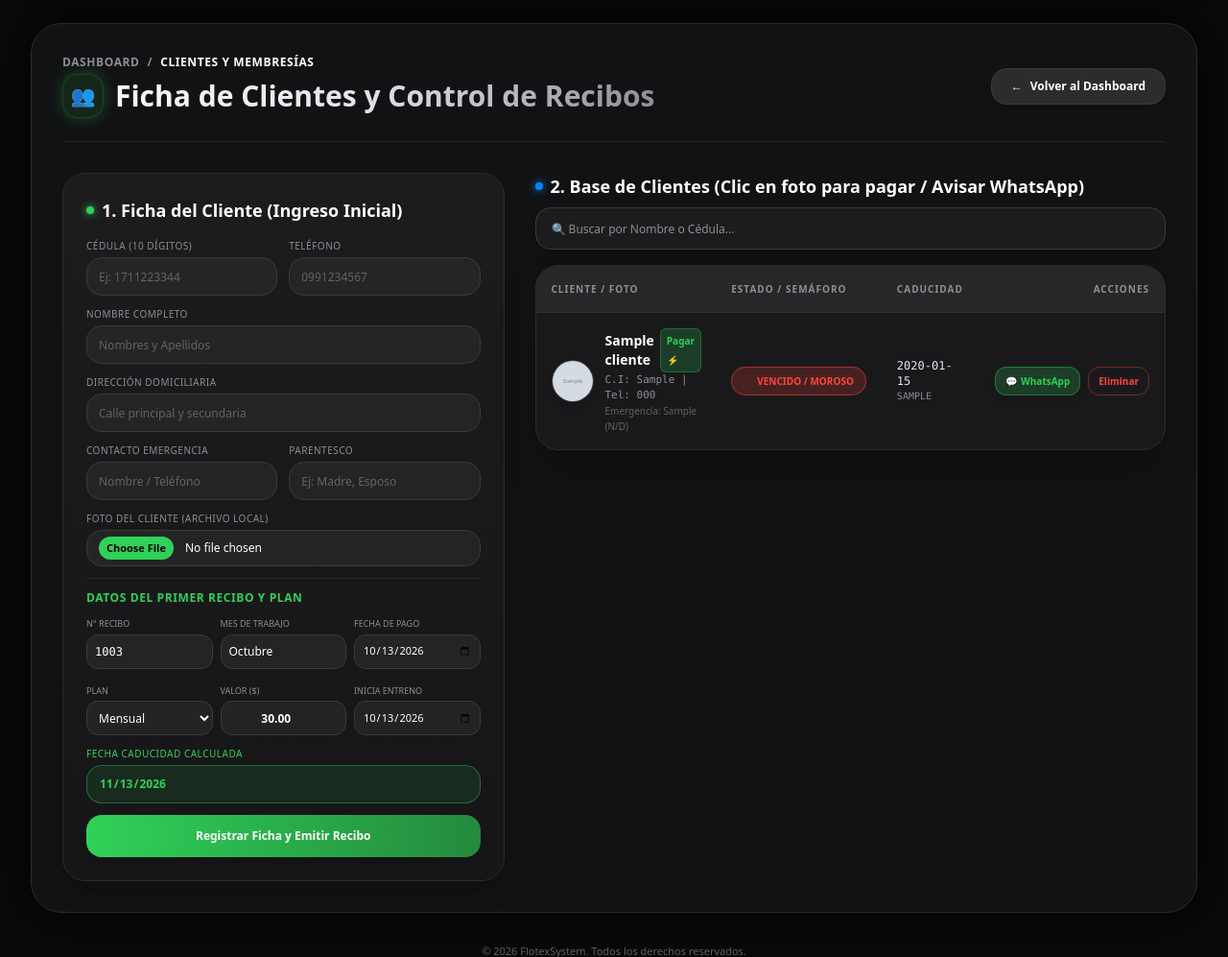
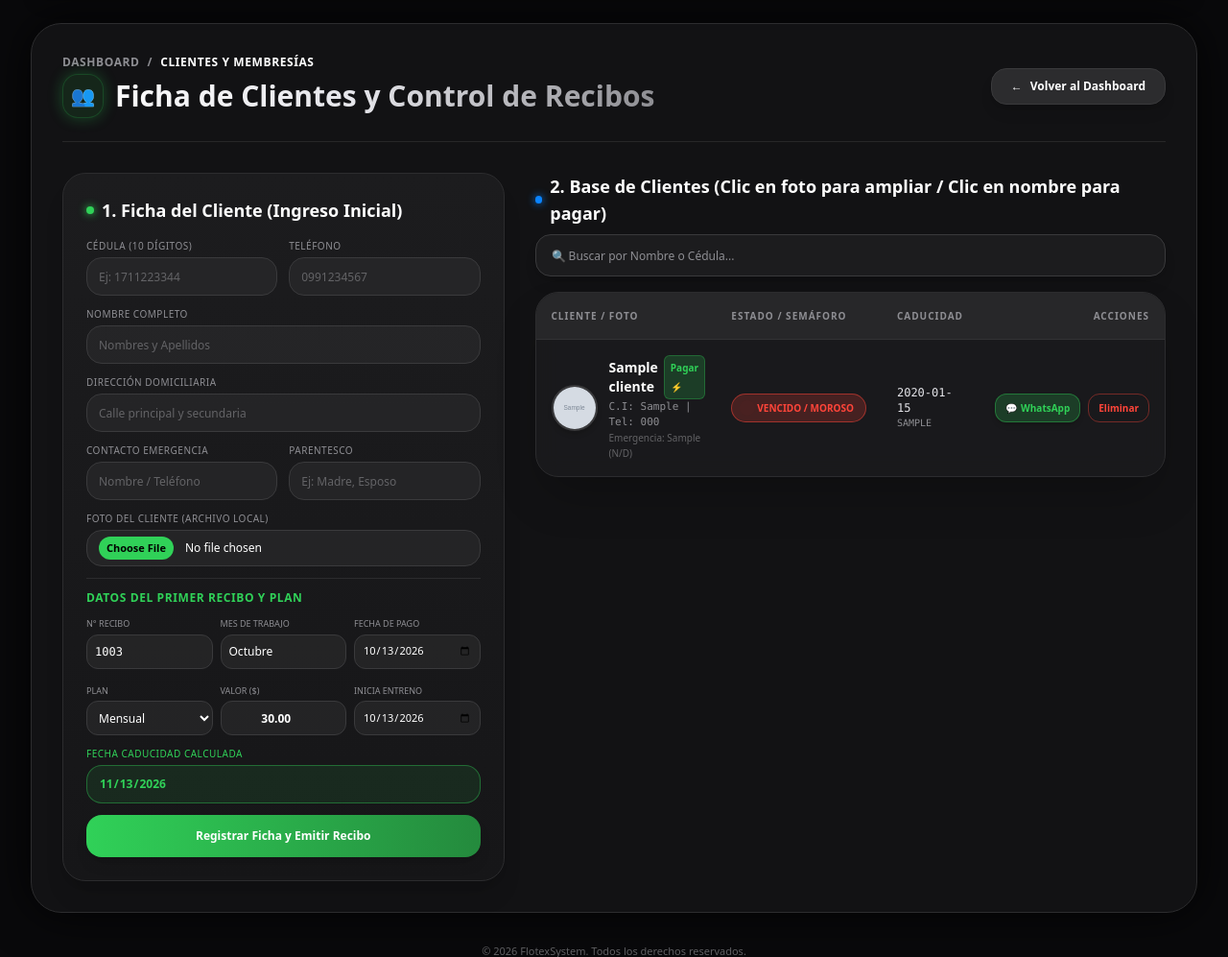
Before and after one commit to xrevelo007-cmyk/FlotexSystem_Web, a Flask app: page /clientes in a window 1280 px wide. Shown: the part 98-1095 px from the top of the page at 96% size. Run offline with Flask 3, Linux system fonts and the light colour scheme; a user stored in the database is signed in; data comes from the database, SQL or seed files in the repository; tables that the repository leaves empty hold one stand-in row (values such as "Sample post"); grey boxes marked "Sample" are stand-in pictures; some libraries are stand-ins or nearby versions.

```diff
--- a/templates/clientes.html
+++ b/templates/clientes.html
@@ -148,11 +148,11 @@
             </form>
         </div>
 
-        <!-- Tabla Clientes con Buscador Instantáneo y Botón de WhatsApp -->
+        <!-- Tabla Clientes con Buscador Instantáneo y Foto Ampliable -->
         <div class="lg:col-span-7">
             <h2 class="text-lg font-bold text-white mb-2 flex items-center gap-2">
                 <span class="w-2 h-2 rounded-full bg-[#0A84FF] shadow-[0_0_8px_#0A84FF]"></span>
-                2. Base de Clientes (Clic en foto para pagar / Avisar WhatsApp)
+                2. Base de Clientes (Clic en foto para ampliar / Clic en nombre para pagar)
             </h2>
 
             <!-- Barra de Búsqueda de Clientes -->
@@ -175,17 +175,21 @@
                         {% for cliente in clientes_list %}
                         <tr class="hover:bg-[#2C2C2E]/40 transition">
                             <td class="p-4">
-                                <button type="button" onclick="abrirModalPago('{{ cliente.id }}', '{{ cliente.nombre }}')" class="flex items-center gap-3 text-left group focus:outline-none">
-                                    <img src="{{ cliente.foto }}" alt="Foto" class="w-11 h-11 rounded-full object-cover border border-[#3A3A3C] group-hover:border-[#30D158] transition shadow-md">
+                                <div class="flex items-center gap-3 text-left">
+                                    <!-- Foto Ampliable -->
+                                    <img src="{{ cliente.foto }}" alt="Foto" onclick="abrirModalFoto('{{ cliente.foto }}', '{{ cliente.nombre }}')" title="Ampliar foto"
+                                        class="w-12 h-12 rounded-full object-cover border-2 border-[#3A3A3C] hover:border-[#30D158] cursor-pointer transition transform hover:scale-110 shadow-md">
+
                                     <div>
-                                        <div class="font-bold text-white text-sm group-hover:text-[#30D158] transition flex items-center gap-1.5">
+                                        <!-- Nombre con enlace para pagar -->
+                                        <button type="button" onclick="abrirModalPago('{{ cliente.id }}', '{{ cliente.nombre }}')" class="font-bold text-white text-sm hover:text-[#30D158] transition flex items-center gap-1.5 focus:outline-none text-left">
                                             {{ cliente.nombre }}
                                             <span class="text-[10px] bg-[#30D158]/20 text-[#30D158] px-1.5 py-0.5 rounded-md border border-[#30D158]/30">Pagar ⚡</span>
-                                        </div>
+                                        </button>
                                         <div class="text-[11px] text-[#8E8E93] font-mono">C.I: {{ cliente.cedula }} | Tel: {{ cliente.telefono }}</div>
                                         <div class="text-[10px] text-[#636366]">Emergencia: {{ cliente.contacto_emergencia or 'N/D' }} ({{ cliente.parentesco_emergencia or 'N/D' }})</div>
                                     </div>
-                                </button>
+                                </div>
                             </td>
                             <td class="p-4">
                                 {% if cliente.color == 'verde' %}
@@ -229,6 +233,19 @@
             </div>
         </div>
 
+    </div>
+</div>
+
+<!-- Modal de Foto Ampliada (Lightbox) -->
+<div id="modal-foto" class="fixed inset-0 bg-black/85 backdrop-blur-md z-50 hidden flex items-center justify-center p-4" onclick="cerrarModalFoto()">
+    <div class="bg-[#1C1C1E] border border-[#2C2C2E] rounded-[32px] p-6 w-full max-w-sm shadow-2xl relative text-center" onclick="event.stopPropagation()">
+        <h3 id="modal-foto-nombre" class="text-sm font-bold text-white mb-4 font-mono uppercase tracking-wider"></h3>
+        <div class="flex justify-center mb-6">
+            <img id="img-ampliada" src="" alt="Foto Ampliada" class="w-56 h-56 rounded-2xl object-cover border-2 border-[#30D158] shadow-[0_0_30px_rgba(48,209,88,0.3)]">
+        </div>
+        <button type="button" onclick="cerrarModalFoto()" class="w-full h-10 bg-[#2C2C2E] hover:bg-[#3A3A3C] text-white font-bold rounded-2xl text-xs transition">
+            Cerrar
+        </button>
     </div>
 </div>
 
@@ -346,6 +363,18 @@
         }
     }
 
+    /* Funciones para el Modal de Foto Ampliada */
+    function abrirModalFoto(fotoUrl, nombreCliente) {
+        document.getElementById('img-ampliada').src = fotoUrl;
+        document.getElementById('modal-foto-nombre').textContent = nombreCliente;
+        document.getElementById('modal-foto').classList.remove('hidden');
+    }
+
+    function cerrarModalFoto() {
+        document.getElementById('modal-foto').classList.add('hidden');
+    }
+
+    /* Funciones para el Modal de Pago */
     function abrirModalPago(clienteId, clienteNombre) {
         const modal = document.getElementById('modal-pago');
         const form = document.getElementById('form-modal-pago');
```
